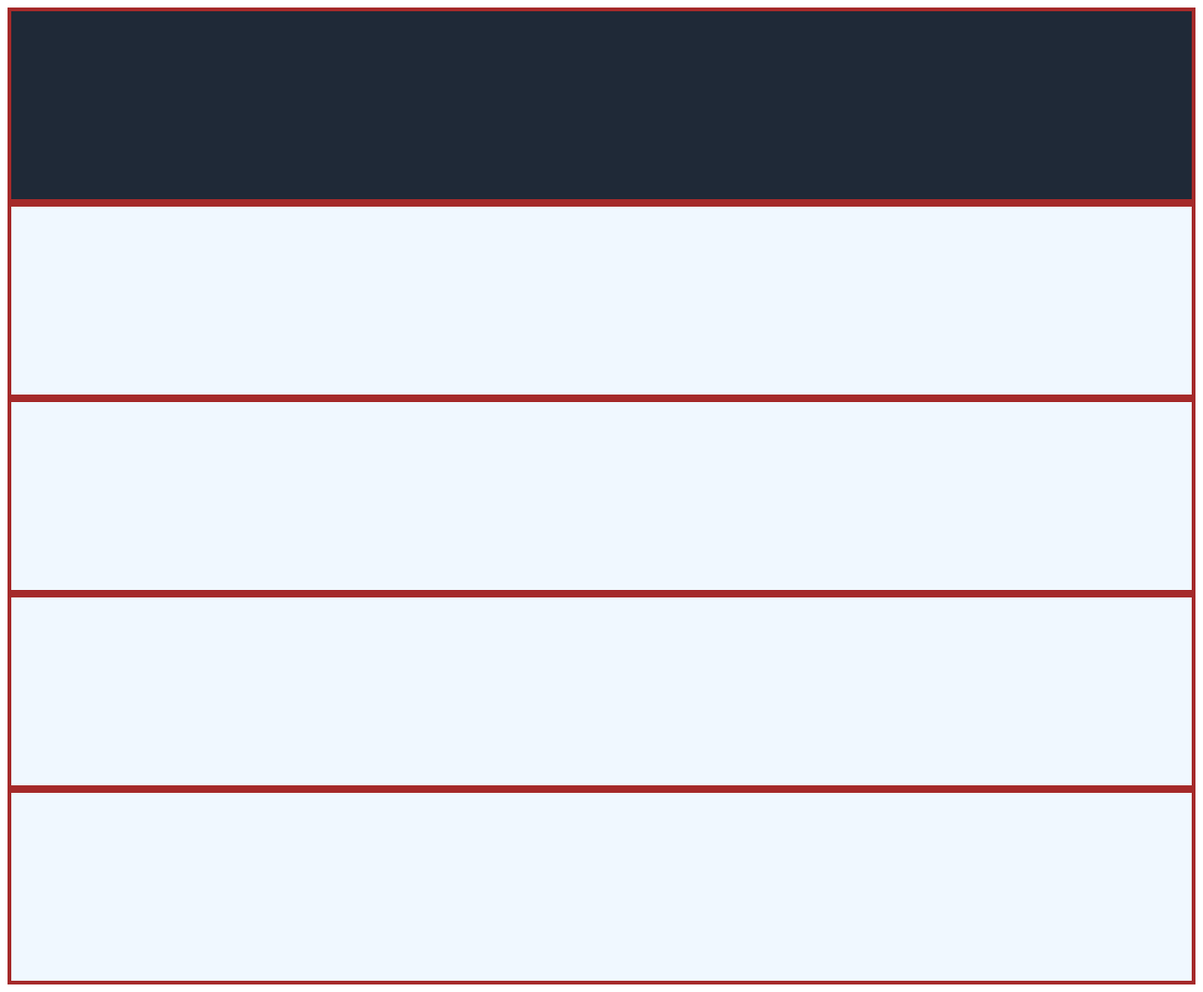
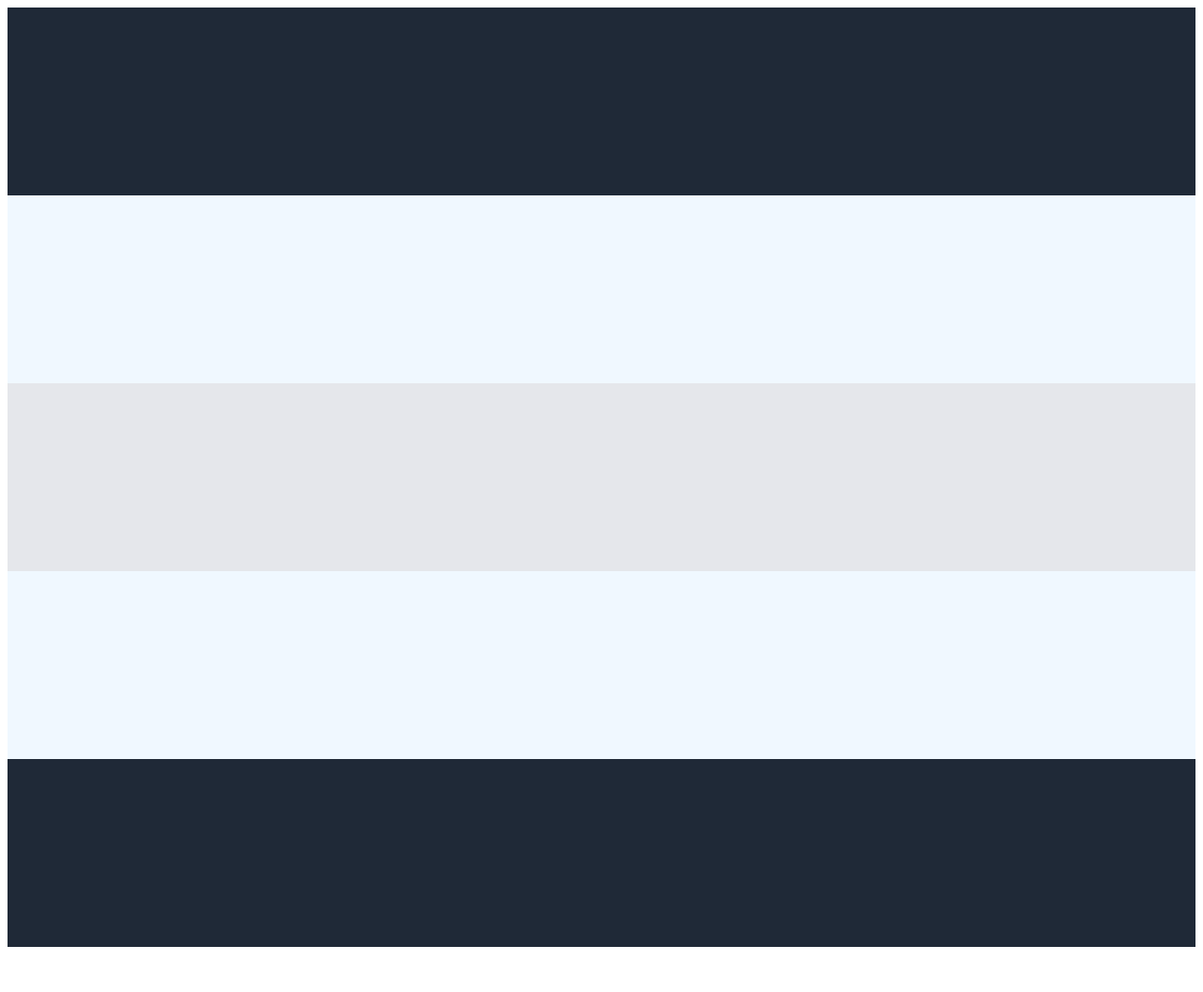
Before and after one commit to pandaacolori/perestrojka_test, a plain HTML site: page index.html in a window 1280 px wide. Shown: the whole page at 94% size. After the commit the page ends 1016 px from the top, so only its background shows below. Drawn offline with Linux system fonts and the light colour scheme.

Commit message:
set up background colors

```diff
--- a/style.css
+++ b/style.css
@@ -1,3 +1,8 @@
+* {
+  font-family: Roboto;
+}
+
+
 .flex-container {
   display: flex;
   flex-direction: column;
@@ -5,10 +10,21 @@
   align-self: stretch;
 }
 .flex-container div {
-  border: 4px solid brown;
   height: 200px;
   flex: 1 1 auto
 }
 .flex-container .header-container {
   background: #1f2937;
 }
+.flex-container .information {
+
+}
+.flex-container .quote {
+  background: #e5e7eb;
+}
+.flex-container .signup {
+
+}
+.flex-container .copyright {
+  background: #1f2937;
+}
```
